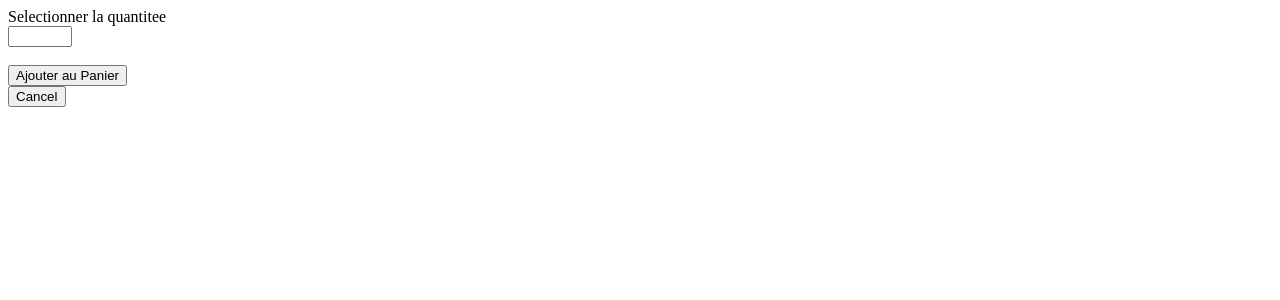
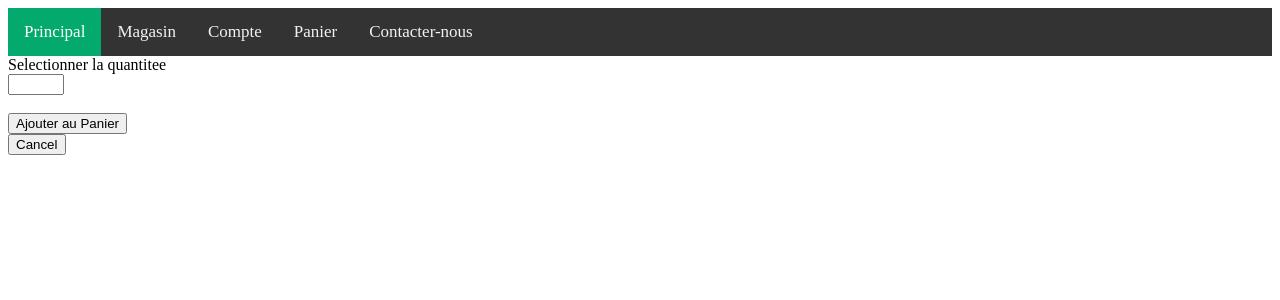
Before and after one commit to kouklebo/code, a Flask app: page /Achat/ in a window 1280 px wide. Shown: the top 300 px of the page. Run offline with Flask 2, Linux system fonts and the light colour scheme.

Commit message:
magasinCommit

```diff
--- a/SQL/db_init.sql
+++ b/SQL/db_init.sql
@@ -9,6 +9,10 @@ SELECT * FROM order_item;
 SELECT * FROM data_customers;
 INSERT INTO data_beers (id,Name,Brewery,Style,Alcohol_content,Calories,Carbohydrates,Sugar,Ingredients,Country,Dispense,Comments,Price,release_date,rating)
 VALUES (1, "Wet Hopped Pilsner", "Insel-Brauerei", "pilsner",0.005, "106 (per 330ml bottle)","21g (per 330ml bottle)","1.5g (per 330ml bottle)","water, barley, wheat, hops, yeast", "Germany", "bottle (330ml)","The main thing the hops contribute to is the bitterness, which grows during each sip until item s almost lip puckering. Yet item s balanced with those other, sweeter flavours.",4.99,2017,10);
+
+INSERT INTO data_beers (id,Name,Brewery,Style,Alcohol_content,Calories,Carbohydrates,Sugar,Ingredients,Country,Dispense,Comments,Price,release_date,rating)
+VALUES (2, "Fin du monde", "double", "Autre",0.005, "106 (per 330ml bottle)","21g (per 330ml bottle)","1.5g (per 330ml bottle)","water, barley, wheat, hops, yeast", "Quebec", "bottle (330ml)","The main thing the hops contribute to is the bitterness, which grows during each sip until item s almost lip puckering. Yet item s balanced with those other, sweeter flavours.",4.99,2017,10);
+
 
 CREATE TABLE  IF NOT EXISTS data_beers
 (
--- a/static/app.js
+++ b/static/app.js
@@ -33,15 +33,15 @@ function displayNewTable(text) {
 
     tableContainer.onclick = function()
         {
-            tableContainer.style = "Color: red";
+            tableContainer.style = "Color: red"
 
         }
 
     var newTableElement = document.createElement("div")
 
-    newTableElement.innerHTML = text;
+    newTableElement.innerHTML = text
 
-    tableContainer.appendChild(newTableElement);
+    tableContainer.appendChild(newTableElement)
 }
 
 
--- a/templates/Achat.html
+++ b/templates/Achat.html
@@ -3,17 +3,30 @@
 <head>
     <meta charset="UTF-8">
     <title>Achat</title>
+    <link rel="stylesheet" href="/static/style.css">
+    <script src="../static/app.js"></script>
+</head>
+    <body>
+    <div class="taskbar">
+  <a class="active" href="/">Principal</a>
+  <a href="/magasin/">Magasin</a>
+  <a href="/compte/">Compte</a>
+  <a href="/panier/">Panier</a>
+  <a href="/contacter-nous/">Contacter-nous</a>
+</div>
     <label for="quantity">Selectionner la quantitee</label> <br>
-    <input type="number" id="quantity" name="quantity" min="1" max="100"><br>
+    <input type="number" id="quantity" name="quantity" min="1" max="99"><br>
 
     <div id="table-container" >
 
     </div><br>
+    <form action="/magasin/">
+    <button type="submit"  value="Submit">Ajouter au Panier </button><br>
+    </form>
+    <button type="cancel" onclick="location.href='/magasin/';" value="Cancel">Cancel </button><br>
 
-    <button type="submit" value="Submit">Ajouter au Panier </button><br>
-    <button type="cancel" value="Cancel">Cancel </button><br>
-</head>
-<body>
+
+
 
 </body>
 </html>
```
